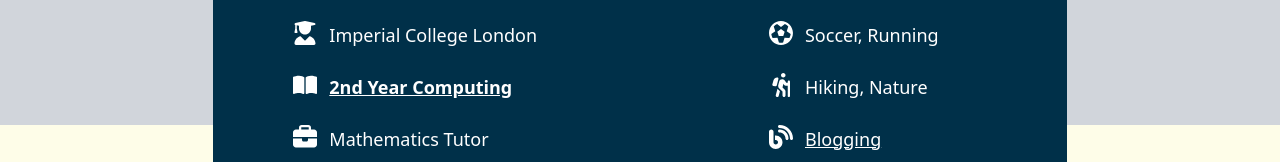
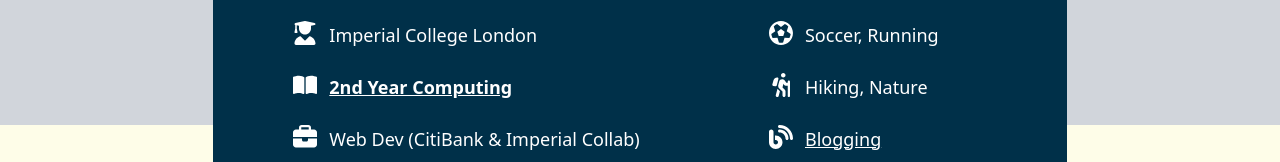
Before and after one commit to Ryan9771/Ryan9771.github.io, a website: page index.html in a window 1280 px wide. Shown: the part 638-800 px from the top of the page. Drawn offline with Linux system fonts and the light colour scheme.

Commit message:
Updated work location

```diff
--- a/index.html
+++ b/index.html
@@ -161,7 +161,7 @@
                             <path
                                 d="M184 48H328c4.4 0 8 3.6 8 8V96H176V56c0-4.4 3.6-8 8-8zm-56 8V96H64C28.7 96 0 124.7 0 160v96H192 320 512V160c0-35.3-28.7-64-64-64H384V56c0-30.9-25.1-56-56-56H184c-30.9 0-56 25.1-56 56zM512 288H320v32c0 17.7-14.3 32-32 32H224c-17.7 0-32-14.3-32-32V288H0V416c0 35.3 28.7 64 64 64H448c35.3 0 64-28.7 64-64V288z" />
                         </svg>
-                        <span>Mathematics Tutor</span>
+                        <span>Web Dev (CitiBank & Imperial Collab)</span>
                     </span>
                 </div>
                 <!-- END TOP / LEFT HOME-ABT DIV -->
```
